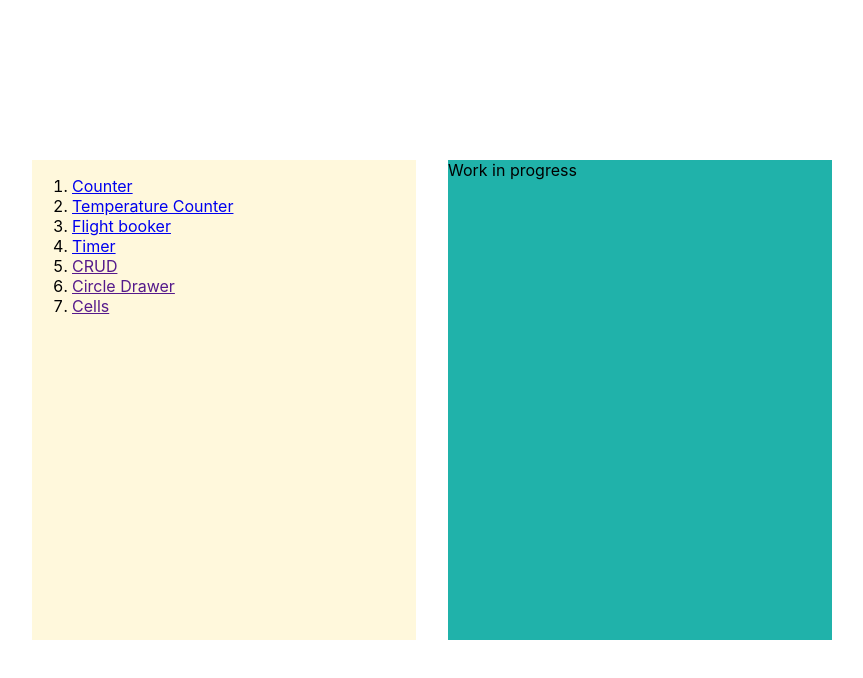
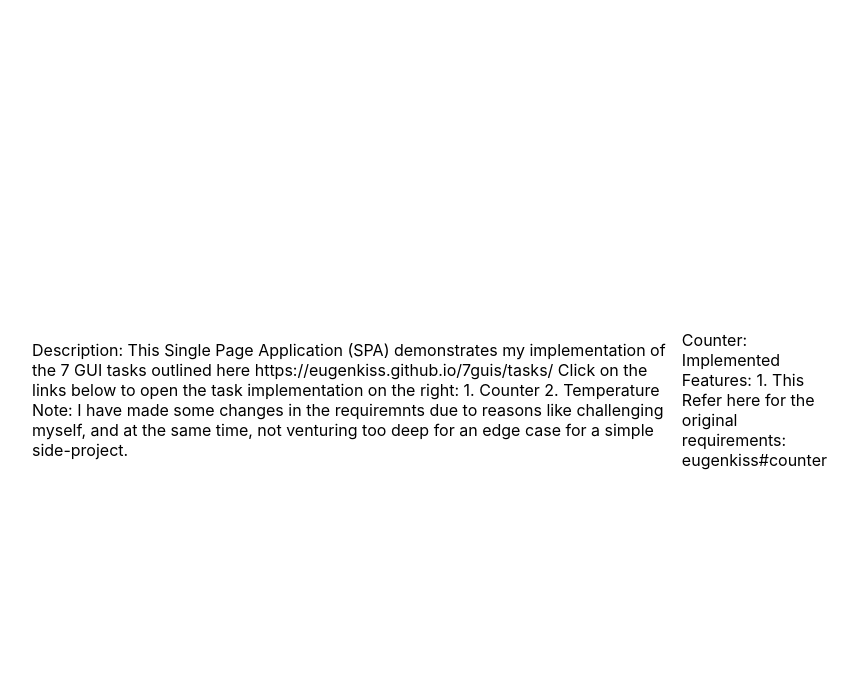
Before and after one commit to vinay-deshmukh/7-guis, a React (Create React App) app: page / in a window 1280 px wide. Shown: the top 678 px of the page, without its empty margins (208-1071 px from the left). Built offline with nearby package versions, Linux system fonts and the light colour scheme.

Commit message:
WIP: documentation structure

```diff
--- a/src/App.js
+++ b/src/App.js
@@ -6,7 +6,39 @@ import { Link } from "react-router-dom";
 function App() {
   return (
     <div className="App">
-      <section className="table-contents app-child">
+      <div>
+        {`
+      Description:
+
+      This Single Page Application (SPA) demonstrates my implementation of the
+      7 GUI tasks outlined here
+https://eugenkiss.github.io/7guis/tasks/
+
+    Click on the links below to open the task implementation on the
+    right:
+
+    1. Counter
+    2. Temperature
+
+
+Note: I have made some changes in the requiremnts due to reasons like challenging myself,
+and at the same time, not venturing too deep for an edge case for a simple side-project.
+
+    `}
+      </div>
+      <div>
+        {`
+      Counter:
+
+      Implemented Features:
+      1. This
+
+
+      Refer here for the original requirements: eugenkiss#counter
+
+    `}
+      </div>
+      {/* <section className="table-contents app-child">
         <ol>
           {Tasks.map((task, index) => (
             <li key={index}>
@@ -23,7 +55,7 @@ function App() {
             </Route>
           ))}
         </Switch>
-      </section>
+      </section> */}
     </div>
   );
 }
```
